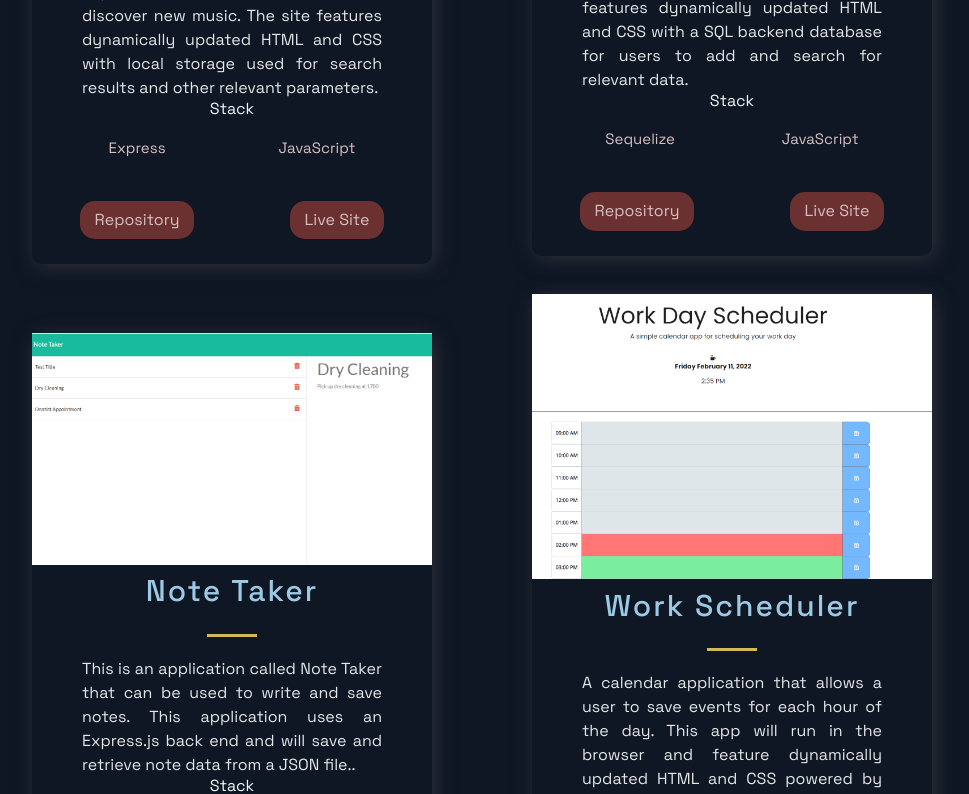
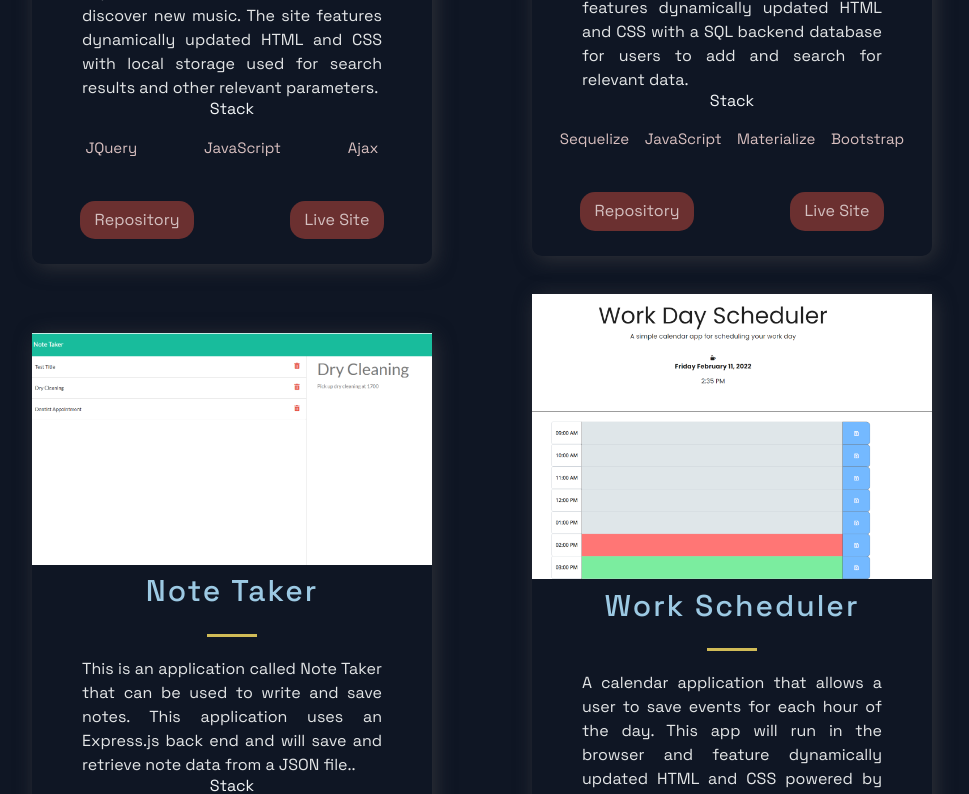
Before and after one commit to DanPGolden/react_portfolio, a Next.js app: page / in a window 1280 px wide. Shown: the part 1480-2274 px from the top of the page, without its empty margins (158-1127 px from the left). Built offline with nearby package versions, Linux system fonts and the light colour scheme.

Commit message:
constant change

```diff
--- a/src/constants/constants.js
+++ b/src/constants/constants.js
@@ -3,7 +3,7 @@ export const projects = [
     title: 'TuneSpace',
     description: "TuneSpace is a guide that provides biographies, discographies, and lyrics of musicians in all genres pulling data from various databases into one convenient location. By bringing multiple data streams into one centralized hub our goal is to create a communal website where users can explore their favorite artists and discover new music. The site features dynamically updated HTML and CSS with local storage used for search results and other relevant parameters.",
       image: '/images/tunespace1.png',
-      tags: ['Express', 'JavaScript'],
+      tags: ['JQuery', 'JavaScript', 'Ajax'],
     source: 'https://github.com/mjamesd/crispy-happiness',
     visit: 'https://mjamesd.github.io/crispy-happiness/',
     id: 0,
@@ -12,7 +12,7 @@ export const projects = [
     title: 'Digital Anvil',
     description:"Digital Anvil is a videogame review website that provides users with reviews and once they are logged into the site, it allows those users to post their own reviews to add to our database. In doing this, Digital Anvil is there to help consumers make an informed decision on how to spend their time and money on their videogame entertainment. The site features dynamically updated HTML and CSS with a SQL backend database for users to add and search for relevant data.",
     image: '/images/digitalanvil1.png',
-    tags: ['Sequelize', 'JavaScript'],
+    tags: ['Sequelize', 'JavaScript', 'Materialize', 'Bootstrap'],
     source: 'https://github.com/DanPGolden/project2',
     visit: 'https://shrouded-woodland-50128.herokuapp.com/',
     id: 1,
@@ -30,7 +30,7 @@ export const projects = [
     title: 'Work Scheduler',
     description: "A calendar application that allows a user to save events for each hour of the day. This app will run in the browser and feature dynamically updated HTML and CSS powered by jQuery.",
     image: '/images/workscheduler1.png',
-    tags: ['JavaScript'],
+    tags: ['JavaScript', 'JQuery'],
     source: 'https://github.com/DanPGolden/work_scheduler',
     visit: 'https://danpgolden.github.io/work_scheduler/',
     id: 3,
```
